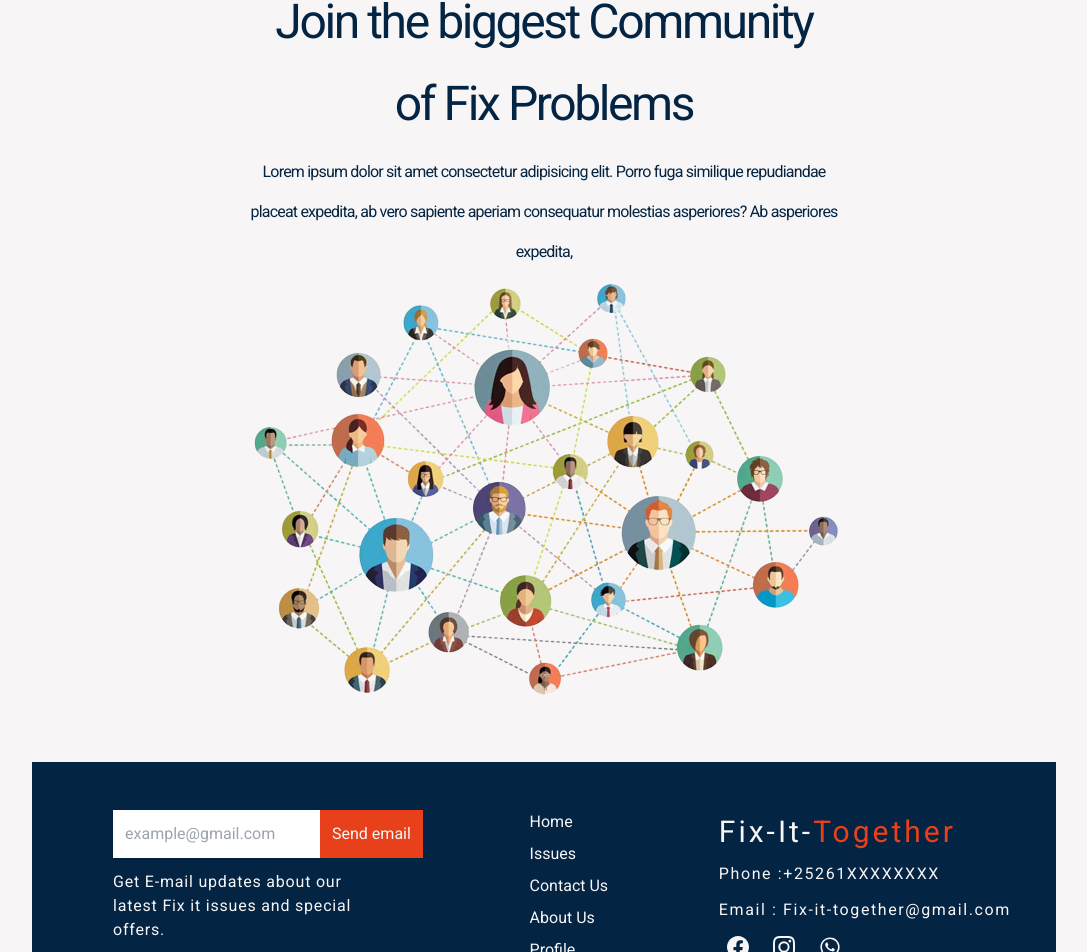
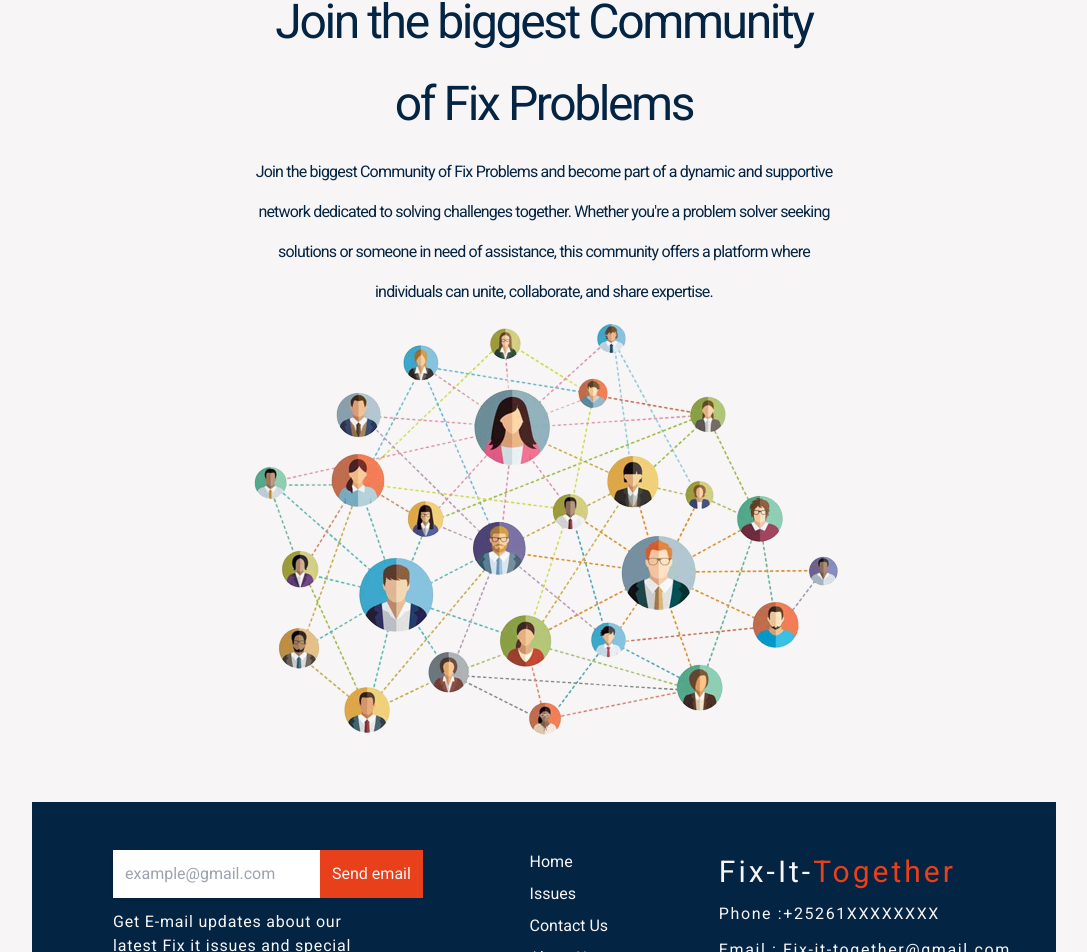
Before and after one commit to Fix-it-togethers/Fix-It-Together, a React (Vite) app: page / in a window 1280 px wide. Shown: the part 1827-2779 px from the top of the page, without its empty margins (96-1183 px from the left). Built offline with nearby package versions, Linux system fonts and the light colour scheme; no server answers.

Commit message:
update some feature like private routes and also opps page like page not found

```diff
--- a/src/App.jsx
+++ b/src/App.jsx
@@ -56,11 +56,12 @@ function App() {
           <Route path='/UpdateIssue/:id' element={<UpdateIssue />} />
         </Route>
         <Route path='/About' element={<About />} />
-
+        <Route path='/Dashboard' element={<PrivateRoutes/>}>
         <Route path='/Dashboard' element={<Dashboard/>}>
           <Route path='Profile' element={<Profile />} />
           <Route index element={<MyIssues />} />
           <Route path='MyIssues' element={<MyIssues />} />
+        </Route>
         </Route>
         <Route path='*' element={<Opps/>}/>
       </Routes>
--- a/src/components/contact/Contact.jsx
+++ b/src/components/contact/Contact.jsx
@@ -40,7 +40,7 @@ const Contact = () => {
                         <input className='p-3 border-2 lg:w-[80%]' type="email" placeholder='Enter Email ' name='user_email' />
                         <input className='p-3 border-2 lg:w-[80%]' type="text" placeholder='Enter subject ' name='subject' />
                         <textarea className='p-3 border-2 lg:w-[80%]' placeholder='Enter Message ' name="message" id="" cols="20" rows="4"></textarea>
-                        <input type="submit" className='p-3 border-2 lg:w-[80%] bg-[#032443] text-[#F7F5F5] transition ease-in-out hover:text-[#F7F5F5] hover:bg-[#E8401B]' value='Submit'/>
+                        <input type="submit" className='p-3 border-2 cursor-pointer lg:w-[80%] bg-[#032443] text-[#F7F5F5] transition ease-in-out hover:text-[#F7F5F5] hover:bg-[#E8401B]' value='Submit'/>
                     </form>
                 </div>
 
--- a/src/components/footer/Footer.jsx
+++ b/src/components/footer/Footer.jsx
@@ -1,17 +1,46 @@
 import { BsFacebook, BsInstagram } from 'react-icons/bs'
-import { Link } from 'react-router-dom';
+import { Link, useNavigate } from 'react-router-dom';
 import { AiOutlineWhatsApp } from 'react-icons/ai';
+import Cookies from 'js-cookie';
+import { useEffect, useState } from 'react';
 const Footer = () => {
+  const navigate = useNavigate();
   const getdate = new Date();
   const getYear = getdate.getFullYear();
+  const token = Cookies.get("token");
+  const [auth, setAuth] = useState(false);
+  useEffect(() => {
+    if (token) {
+      setAuth(true);
+    }
+  }, [token]);
+
+  const handleNotAuthlikes = () => {
+    if (!auth) {
+      navigate("/SignIn");
+    }
+  }
+  const handleSubmit = (e) => {
+    handleNotAuthlikes();
+    e.preventDefault();
+  }
   return (
     <footer className=' mx-auto lg:w-[90%] xl:w-[80%]  mt-14 bg-[#032443] text-[#F7F5F5] p-2'>
       <div className='xl:w-[99%]  lg:mx-auto px-2 py-8  flex flex-col md:flex-row md:justify-between gap-3'>
         <div className='py-2 px-1 md:ml-3 lg:ml-14'>
-          <div className='flex flex-row justify-start items-start '>
+          <form onSubmit={handleSubmit} className='flex flex-row justify-start items-start '>
             <input className='p-3 border-collapse border-black shadow ' type='email' placeholder='example@gmail.com' />
-            <button className='p-3 text-[#F7F5F5] bg-[#E8401B]  hover:text-[#E8401B] hover:bg-[#F7F5F5]  hover:shadow-lg duration-500 ease-in'>Send email</button>
-          </div>
+            {
+              auth &&  (
+                <button type='submit' className='p-3 text-[#F7F5F5] bg-[#E8401B]  hover:text-[#E8401B] hover:bg-[#F7F5F5]  hover:shadow-lg duration-500 ease-in'>Send email</button>
+              )
+            }
+            {
+              !auth &&  (
+                <button type='submit' className='p-3 text-[#F7F5F5] bg-[#E8401B]  hover:text-[#E8401B] hover:bg-[#F7F5F5]  hover:shadow-lg duration-500 ease-in'>Send email</button>
+              )
+            }
+          </form>
             <p className='text-base w-64 space-y-3 my-3 tracking-wider leading-6'>Get E-mail updates about our latest Fix it issues and special offers.</p>
           <span>{getYear}  &copy; All rights reserved.</span>
         </div>
@@ -22,7 +51,7 @@ const Footer = () => {
             <Link className=' transition ease-in-out hover:text-[#E8401B]' to='/AllIssues'>Issues</Link>
             <Link className=' transition ease-in-out hover:text-[#E8401B]' to='/Contact'>Contact Us</Link>
             <Link className=' transition ease-in-out hover:text-[#E8401B]' to='/About'>About Us</Link>
-            <Link className=' transition ease-in-out hover:text-[#E8401B]' to='/Profile'>Profile</Link>
+            <Link className=' transition ease-in-out hover:text-[#E8401B]' to='/Dashboard/Profile'>Profile</Link>
           </ul>
         </div>
 
--- a/src/components/home/ClientMap.jsx
+++ b/src/components/home/ClientMap.jsx
@@ -6,7 +6,7 @@ const ClientMap = () => {
             <div className="flex flex-col justify-center items-center gap-3">
                 <div className=" text-center lg:w-7/12">
                     <h1 className='text-3xl lg:text-5xl p-2 text-center tracking-tighter' style={{lineHeight:"1.7"}}>Join the biggest Community of Fix Problems</h1>
-                    <p className='text-base tracking-tighter leading-10 text-center'>Lorem ipsum dolor sit amet consectetur adipisicing elit. Porro fuga similique repudiandae placeat expedita, ab vero sapiente aperiam consequatur molestias asperiores? Ab asperiores expedita,</p>
+                    <p className='text-base tracking-tighter leading-10 text-center'>Join the biggest Community of Fix Problems and become part of a dynamic and supportive network dedicated to solving challenges together. Whether you're a problem solver seeking solutions or someone in need of assistance, this community offers a platform where individuals can unite, collaborate, and share expertise.</p>
                 </div>
                 <div>
                     <img src={clientMaps} alt="map profiles" />
```
